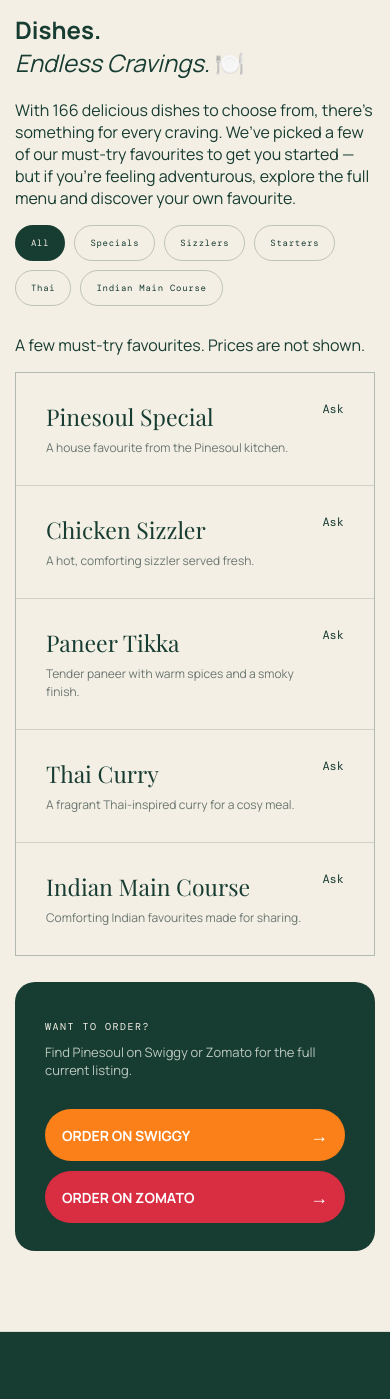
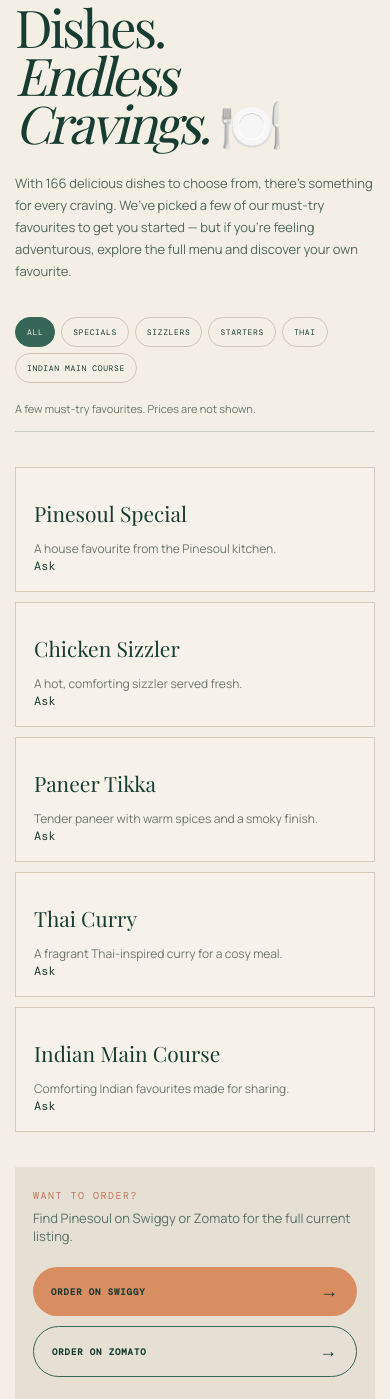
Before and after one commit to snehasishdas3011-a11y/pinesoul-cafe, a plain HTML site: page index.html in a window 390 px wide. Shown: the part 2655-4054 px from the top of the page. Drawn offline with nearby package versions, Linux system fonts and the light colour scheme; a web font is replaced by a local one.

Commit message:
Update style.css

```diff
--- a/style.css
+++ b/style.css
@@ -284,3 +284,287 @@
     font-size:8px;
   }
 }
+/* =========================================
+   NEW PINESOUL MENU DESIGN
+   ========================================= */
+
+.menu-section{
+  background:#f4efe5;
+}
+
+.menu-intro{
+  max-width:900px;
+}
+
+.menu-intro h2{
+  font-family:"Playfair Display",Georgia,serif;
+  font-size:clamp(58px,7vw,92px);
+  line-height:.9;
+  letter-spacing:-.055em;
+  font-weight:400;
+  margin:10px 0 25px;
+}
+
+.menu-intro h2 em{
+  font-style:italic;
+  font-weight:400;
+}
+
+.menu-description{
+  max-width:520px;
+  color:#50675e;
+  font-size:15px;
+  line-height:1.75;
+  margin:0;
+}
+
+.menu-filter-row{
+  display:flex;
+  align-items:center;
+  justify-content:space-between;
+  gap:30px;
+  margin-top:45px;
+  padding-bottom:15px;
+  border-bottom:1px solid rgba(23,60,49,.18);
+}
+
+.menu-filter-row .filters{
+  margin:0;
+  display:flex;
+  flex-wrap:wrap;
+  gap:7px;
+}
+
+.filter-button{
+  background:transparent;
+  border:1px solid #d2c7b7;
+  border-radius:999px;
+  padding:9px 15px;
+  color:#173c31;
+  font-family:"DM Mono",monospace;
+  font-size:9px;
+  letter-spacing:.08em;
+  text-transform:uppercase;
+  cursor:pointer;
+  transition:.2s ease;
+}
+
+.filter-button:hover,
+.filter-button.active{
+  background:#356657;
+  border-color:#356657;
+  color:#f4efe5;
+}
+
+.menu-note{
+  margin:0;
+  color:#68766f;
+  font-size:11px;
+  white-space:nowrap;
+}
+
+.menu-grid{
+  display:grid;
+  grid-template-columns:repeat(3,1fr);
+  gap:12px;
+  background:transparent;
+  border:0;
+  margin-top:54px;
+}
+
+.menu-item{
+  min-height:130px;
+  background:#f7f2e9;
+  border:1px solid #d5cbbb;
+  padding:24px 20px 18px;
+  display:flex;
+  flex-direction:column;
+  justify-content:flex-end;
+  gap:0;
+  transition:
+    transform .2s ease,
+    border-color .2s ease,
+    background .2s ease;
+}
+
+.menu-item:hover{
+  transform:translateY(-3px);
+  border-color:#9eaa9f;
+  background:#faf6ee;
+}
+
+.menu-item-category{
+  align-self:flex-start;
+  font-family:"DM Mono",monospace;
+  font-size:8px;
+  letter-spacing:.12em;
+  text-transform:uppercase;
+  color:#bd7656;
+  margin-bottom:18px;
+}
+
+.menu-item h3{
+  font-family:"Playfair Display",Georgia,serif;
+  font-size:21px;
+  line-height:1.15;
+  font-weight:400;
+  margin:0 0 15px;
+  color:#173c31;
+}
+
+.menu-item-type{
+  align-self:flex-start;
+  display:inline-block;
+  background:#f3e4df;
+  color:#b05f55;
+  padding:5px 7px;
+  font-family:"DM Mono",monospace;
+  font-size:7px;
+  letter-spacing:.05em;
+  text-transform:uppercase;
+}
+
+.order-card{
+  margin-top:48px;
+  padding:23px 27px;
+  background:#e6e0d4;
+  color:#173c31;
+  border-radius:0;
+  display:flex;
+  align-items:center;
+  justify-content:space-between;
+  gap:30px;
+}
+
+.order-card .mini-label{
+  color:#bd7656;
+  margin:0 0 7px;
+}
+
+.order-card p:last-child{
+  margin:0;
+  color:#587068;
+  font-size:13px;
+}
+
+.order-actions{
+  display:flex;
+  gap:10px;
+}
+
+.order-button{
+  min-width:190px;
+  padding:14px 18px;
+  border-radius:999px;
+  display:flex;
+  justify-content:space-between;
+  align-items:center;
+  font-family:"DM Mono",monospace;
+  font-size:9px;
+  letter-spacing:.1em;
+  transition:.2s ease;
+}
+
+.order-button b{
+  font-family:Arial,sans-serif;
+  font-size:18px;
+  font-weight:400;
+}
+
+.swiggy{
+  background:#d98e62;
+  color:#173c31;
+}
+
+.zomato{
+  background:transparent;
+  color:#173c31;
+  border:1px solid #356657;
+}
+
+.order-button:hover{
+  transform:translateY(-2px);
+}
+
+
+/* TABLET */
+
+@media(max-width:900px){
+
+  .menu-grid{
+    grid-template-columns:repeat(2,1fr);
+  }
+
+  .menu-filter-row{
+    align-items:flex-start;
+    flex-direction:column;
+    gap:18px;
+  }
+
+  .menu-note{
+    white-space:normal;
+  }
+
+}
+
+
+/* MOBILE */
+
+@media(max-width:520px){
+
+  .menu-intro h2{
+    font-size:52px;
+    line-height:.92;
+  }
+
+  .menu-description{
+    font-size:13px;
+    line-height:1.7;
+  }
+
+  .menu-filter-row{
+    margin-top:35px;
+    gap:18px;
+  }
+
+  .menu-filter-row .filters{
+    gap:6px;
+  }
+
+  .filter-button{
+    padding:9px 11px;
+    font-size:8px;
+  }
+
+  .menu-grid{
+    grid-template-columns:1fr;
+    gap:10px;
+    margin-top:35px;
+  }
+
+  .menu-item{
+    min-height:125px;
+    padding:22px 18px 17px;
+  }
+
+  .menu-item h3{
+    font-size:21px;
+  }
+
+  .order-card{
+    margin-top:35px;
+    padding:22px 18px;
+    gap:22px;
+  }
+
+  .order-actions{
+    width:100%;
+    flex-direction:column;
+  }
+
+  .order-button{
+    width:100%;
+    min-width:0;
+  }
+
+}
```
